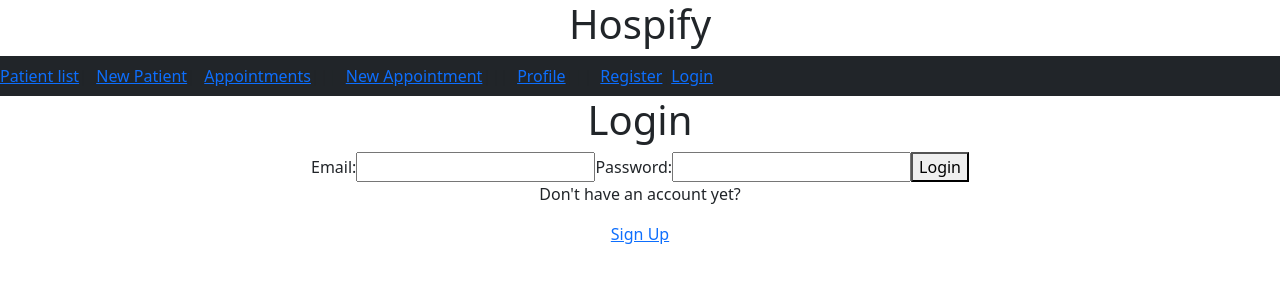
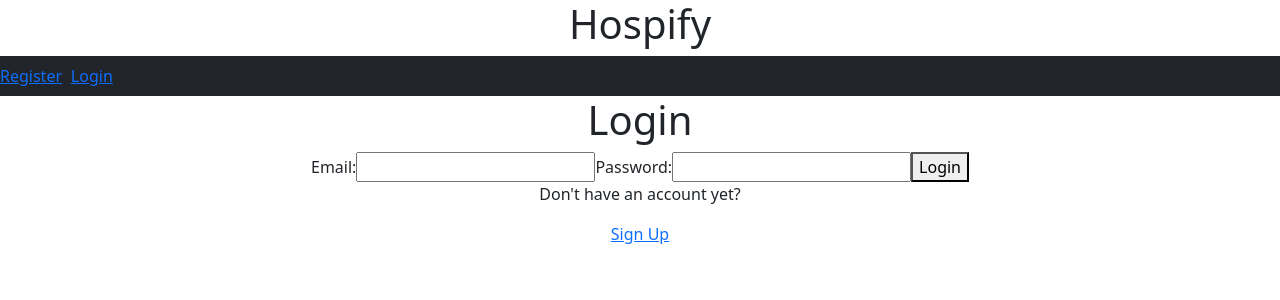
Before and after one commit to infjay/hospify-project-client, a React (Create React App) app: page / in a window 1280 px wide. Shown: the top 300 px of the page. Built offline with nearby package versions, Linux system fonts and the light colour scheme; no server answers.

Commit message:
Fix : reducing the Navbar to Login & Register for not logged in users

```diff
--- a/src/components/Navigationbar.jsx
+++ b/src/components/Navigationbar.jsx
@@ -1,36 +1,34 @@
 import { useContext } from "react";
 import { NavLink } from "react-router-dom";
 import { AuthContext } from "../context/auth.context";
-import { Button, Navbar } from 'react-bootstrap';
+import { Button, Navbar } from "react-bootstrap";
 
-function Navigationbar(){
-
-    const {isLoggedIn, isLoading, user, logOutUser} = useContext(AuthContext);
+function Navigationbar() {
+  const { isLoggedIn, isLoading, user, logOutUser } = useContext(AuthContext);
 
   return (
     <Navbar bg="dark" variant="dark" className="Navbar">
+      {isLoggedIn && (
+        <>
           <NavLink to="/patients/"> Patient list</NavLink> | &nbsp;
-            <NavLink to="/patients/create">New Patient</NavLink> |  &nbsp;
-            <NavLink to="/appointments/">Appointments</NavLink> |||  &nbsp;
-            <NavLink to="/appointments/create">New Appointment</NavLink> ||| &nbsp;
+          <NavLink to="/patients/create">New Patient</NavLink> | &nbsp;
+          <NavLink to="/appointments/">Appointments</NavLink> ||| &nbsp;
+          <NavLink to="/appointments/create">New Appointment</NavLink> |||
+          &nbsp;
           <NavLink to="/profile">Profile</NavLink> ||| &nbsp;
-
-            { isLoggedIn &&
-                <>
           <span>Welcome, {user.email} </span>
           <button onClick={logOutUser}>Logout</button>
         </>
-            }
+      )}
 
-            { !isLoggedIn &&
+      {!isLoggedIn && (
         <>
           <NavLink to="/signup">Register</NavLink> |
           <NavLink to="/login">Login</NavLink>
         </>
-            }
+      )}
     </Navbar>
   );
 }
 
-
 export default Navigationbar;
```
Lines whose indentation alone changed are shown as unchanged.
